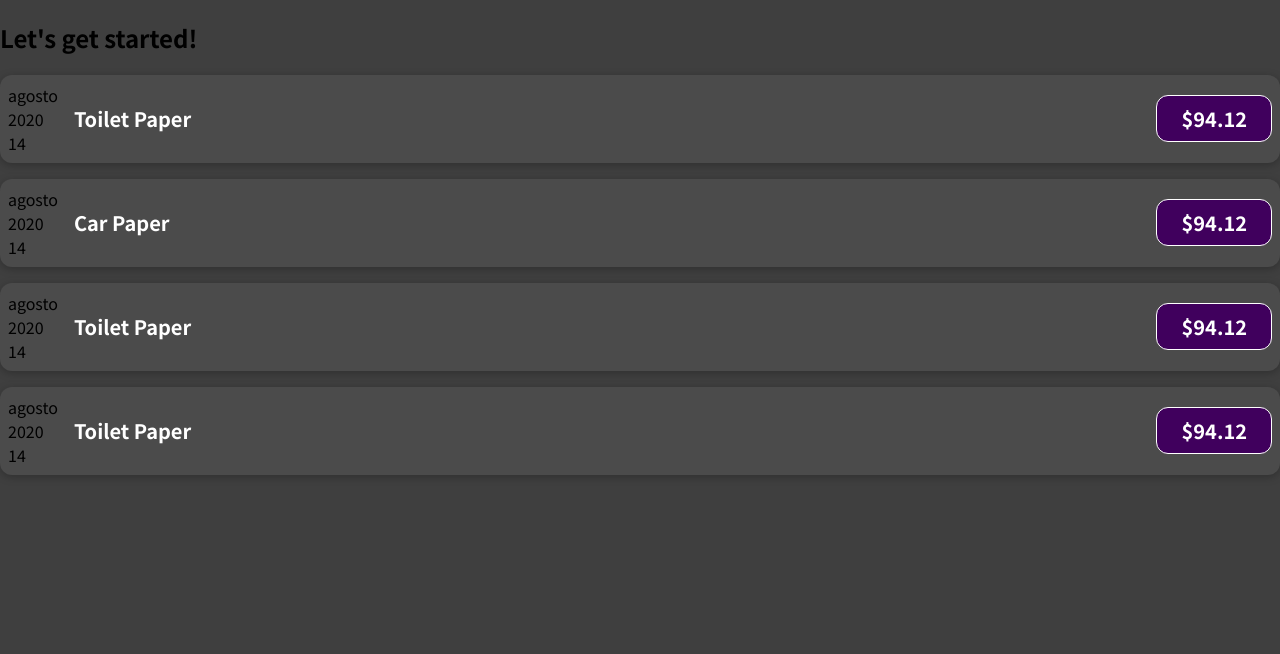
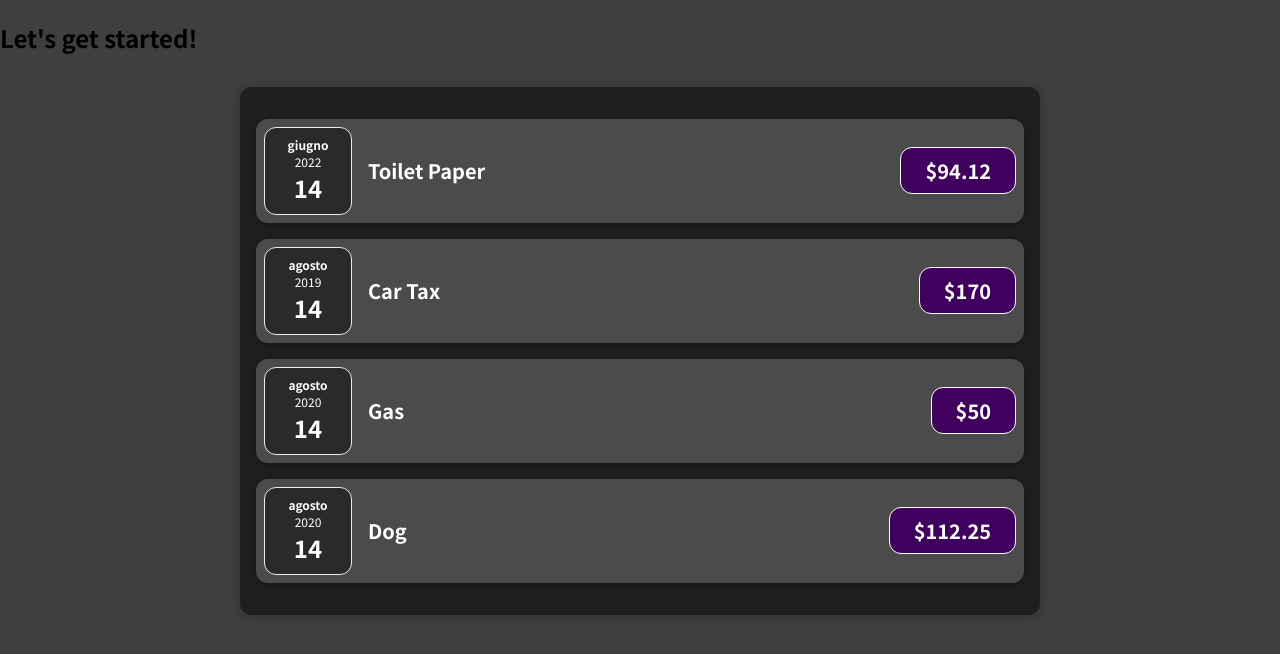
Before and after one commit to ldm0805/To-do-list, a JavaScript app: page / in a window 1280 px wide. Shown: the top 654 px of the page. Built offline with nearby package versions, Linux system fonts and the light colour scheme.

Commit message:
Suddivisi gli items in un'altra componente

```diff
--- a/src/App.js
+++ b/src/App.js
@@ -1,30 +1,31 @@
 // App principale
 // Importo il componente
-import ExpanseItem from "./components/ExpenseItem";
+import Expenses from "./components/Expenses";
+import "./components/Expenses.css";
 
 const expenses = [
   {
     id: "e1",
     title: "Toilet Paper",
     amount: 94.12,
-    date: new Date(2020, 7, 14),
+    date: new Date(2022, 5, 14),
   },
   {
     id: "e2",
-    title: "Car Paper",
-    amount: 94.12,
-    date: new Date(2020, 7, 14),
+    title: "Car Tax",
+    amount: 170.0,
+    date: new Date(2019, 7, 14),
   },
   {
     id: "e3",
-    title: "Toilet Paper",
-    amount: 94.12,
+    title: "Gas",
+    amount: 50,
     date: new Date(2020, 7, 14),
   },
   {
     id: "e4",
-    title: "Toilet Paper",
-    amount: 94.12,
+    title: "Dog",
+    amount: 112.25,
     date: new Date(2020, 7, 14),
   },
 ];
@@ -33,27 +34,9 @@
   return (
     <div>
       <h2>Let's get started!</h2>
-      <ExpanseItem
-        //props
-        title={expenses[0].title}
-        amount={expenses[0].amount}
-        date={expenses[0].date}
-      />
-      <ExpanseItem
-        title={expenses[1].title}
-        amount={expenses[1].amount}
-        date={expenses[1].date}
-      />
-      <ExpanseItem
-        title={expenses[2].title}
-        amount={expenses[2].amount}
-        date={expenses[2].date}
-      />
-      <ExpanseItem
-        title={expenses[3].title}
-        amount={expenses[3].amount}
-        date={expenses[3].date}
-      />
+      <div className="expenses">
+        <Expenses items={expenses}></Expenses>
+      </div>
     </div>
   );
 }
--- /dev/null
+++ b/src/components/ExpenseDate.css
@@ -0,0 +1,26 @@
+.expense-date {
+  display: flex;
+  flex-direction: column;
+  width: 5.5rem;
+  height: 5.5rem;
+  border: 1px solid #ececec;
+  background-color: #2a2a2a;
+  color: white;
+  border-radius: 12px;
+  align-items: center;
+  justify-content: center;
+}
+
+.expense-date__month {
+  font-size: 0.75rem;
+  font-weight: bold;
+}
+
+.expense-date__year {
+  font-size: 0.75rem;
+}
+
+.expense-date__day {
+  font-size: 1.5rem;
+  font-weight: bold;
+}
--- /dev/null
+++ b/src/components/ExpenseDate.js
@@ -0,0 +1,15 @@
+import "./ExpenseDate.css";
+
+function ExpenseDate(props) {
+  const month = props.date.toLocaleString("it-IT", { month: "long" });
+  const day = props.date.toLocaleString("it-IT", { day: "2-digit" });
+  const year = props.date.getFullYear();
+  return (
+    <div className="expense-date">
+      <div className="expense-date__month">{month}</div>
+      <div className="expense-date__year">{year}</div>
+      <div className="expense-date__day">{day}</div>
+    </div>
+  );
+}
+export default ExpenseDate;
--- a/src/components/ExpenseItem.js
+++ b/src/components/ExpenseItem.js
@@ -1,22 +1,16 @@
+import ExpenseDate from "./ExpenseDate";
 //Importo la personalizzazione
 import "./ExpenseItem.css";
 // Componente
 //Aggiungiamo il parametro props(oggetto) per aggiungere i parametri delle props
 function ExpanseItem(props) {
-  // const expenseDate = new Date(2021, 2, 28);
-  // const expenseTitle = "Car Insurance";
-  // const expenseAmount = 294.67;
-  const month = props.date.toLocaleString("it-IT", { month: "long" });
-  const day = props.date.toLocaleString("it-IT", { day: "2-digit" });
-  const year = props.date.getFullYear();
-
   return (
     <div className="expense-item">
-      <div>
-        <div>{month}</div>
-        <div>{year}</div>
-        <div>{day}</div>
-      </div>
+      <ExpenseDate
+        date={props.date}
+        price={props.price}
+        description={props.description}
+      />
       <div className="expense-item__description">
         <h2>{props.title}</h2>
         <div className="expense-item__price">${props.amount}</div>
--- /dev/null
+++ b/src/components/Expenses.css
@@ -0,0 +1,9 @@
+.expenses {
+  padding: 1rem;
+  background-color: rgb(31, 31, 31);
+  margin: 2rem auto;
+  width: 50rem;
+  max-width: 95%;
+  border-radius: 12px;
+  box-shadow: 0 1px 8px rgba(0, 0, 0, 0.25);
+}
--- /dev/null
+++ b/src/components/Expenses.js
@@ -0,0 +1,30 @@
+import ExpenseItem from "./ExpenseItem";
+
+function Expenses(props) {
+  return (
+    <div>
+      <ExpenseItem
+        //props
+        title={props.items[0].title}
+        amount={props.items[0].amount}
+        date={props.items[0].date}
+      />
+      <ExpenseItem
+        title={props.items[1].title}
+        amount={props.items[1].amount}
+        date={props.items[1].date}
+      />
+      <ExpenseItem
+        title={props.items[2].title}
+        amount={props.items[2].amount}
+        date={props.items[2].date}
+      />
+      <ExpenseItem
+        title={props.items[3].title}
+        amount={props.items[3].amount}
+        date={props.items[3].date}
+      />
+    </div>
+  );
+}
+export default Expenses;
```
